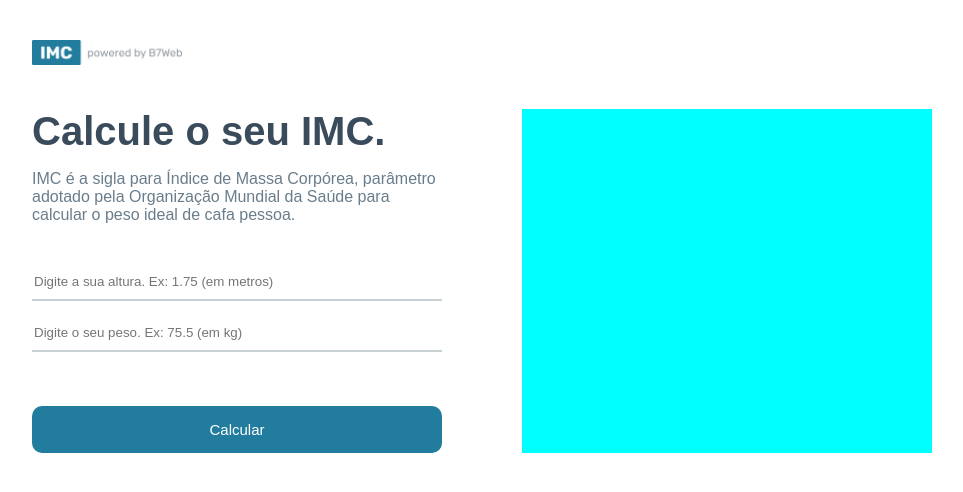
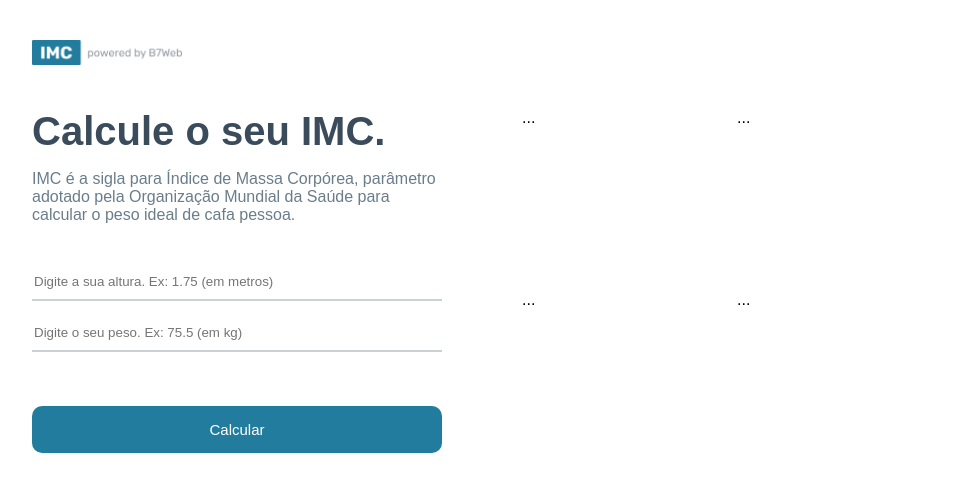
Before and after one commit to fclaudio051/React-calc-imc, a React (Create React App) app: page / in a window 1280 px wide. Shown: the top 492 px of the page, without its empty margins (158-1121 px from the left). Built offline with nearby package versions, Linux system fonts and the light colour scheme.

Commit message:
criação do GridItem e Griditem.module.css e configurado para fazer o RightSide completo.

```diff
--- a/src/App.module.css
+++ b/src/App.module.css
@@ -65,7 +65,14 @@
 
 .container .rightSide {
     flex: 1;
-    background-color: aqua;
     margin-left: 40px;
+    display: flex;
 
 }
+
+.container .rightSide .grid {
+    flex: 1;
+    display: grid;
+    grid-template-columns: repeat(2, 1fr);
+    gap: 20px;
+}
--- a/src/App.tsx
+++ b/src/App.tsx
@@ -2,23 +2,23 @@
 import { useState } from 'react';
 import styles from './App.module.css';
 import poweredImage from './assets/powered.png';
-
-import { Level, calculateImc } from './helpers/imc';
+import {GridItem} from './components/GridItem';
+import { levels, calculateImc } from './helpers/imc';
 
 const App =() => {
   const [heightField, setHeightField] = useState<number>(0);
   const [weightField, setWeightField] = useState<number>(0);
 
-  const HandleCalculateButton = () => {
+  const handleCalculateButton = () => {
     if (heightField && weightField) {
 
     } else {
       alert("Digite todos os campos.");
     }
-  };
-
+  }
 
   return (
+
     <div className={styles.main}>
       <header>
         <div className={styles.headerContainer}>
@@ -44,11 +44,15 @@
             onChange={ e => setWeightField(parseFloat(e.target.value)) }
           />
 
-          <button onClick={HandleCalculateButton}> Calcular </button>
+          <button onClick={handleCalculateButton}> Calcular </button>
         </div>
 
         <div className={styles.rightSide}>
-
+          <div className={styles.grid}>
+            {levels.map((item, key) => (
+              <GridItem key={key} item={item} />
+          ))}
+          </div>
         </div>
       </div>
     </div>
--- /dev/null
+++ b/src/components/GridItem/index.tsx
@@ -0,0 +1,12 @@
+import { Level } from "../../helpers/imc";
+
+type Props = {
+    item: Level
+    };
+
+export const GridItem = ({ item }: Props) => {
+
+    return (
+        <div>...</div>
+    );
+}
```
Also changed, not shown: src/components/GridItem/GridItem.module.css (added).
